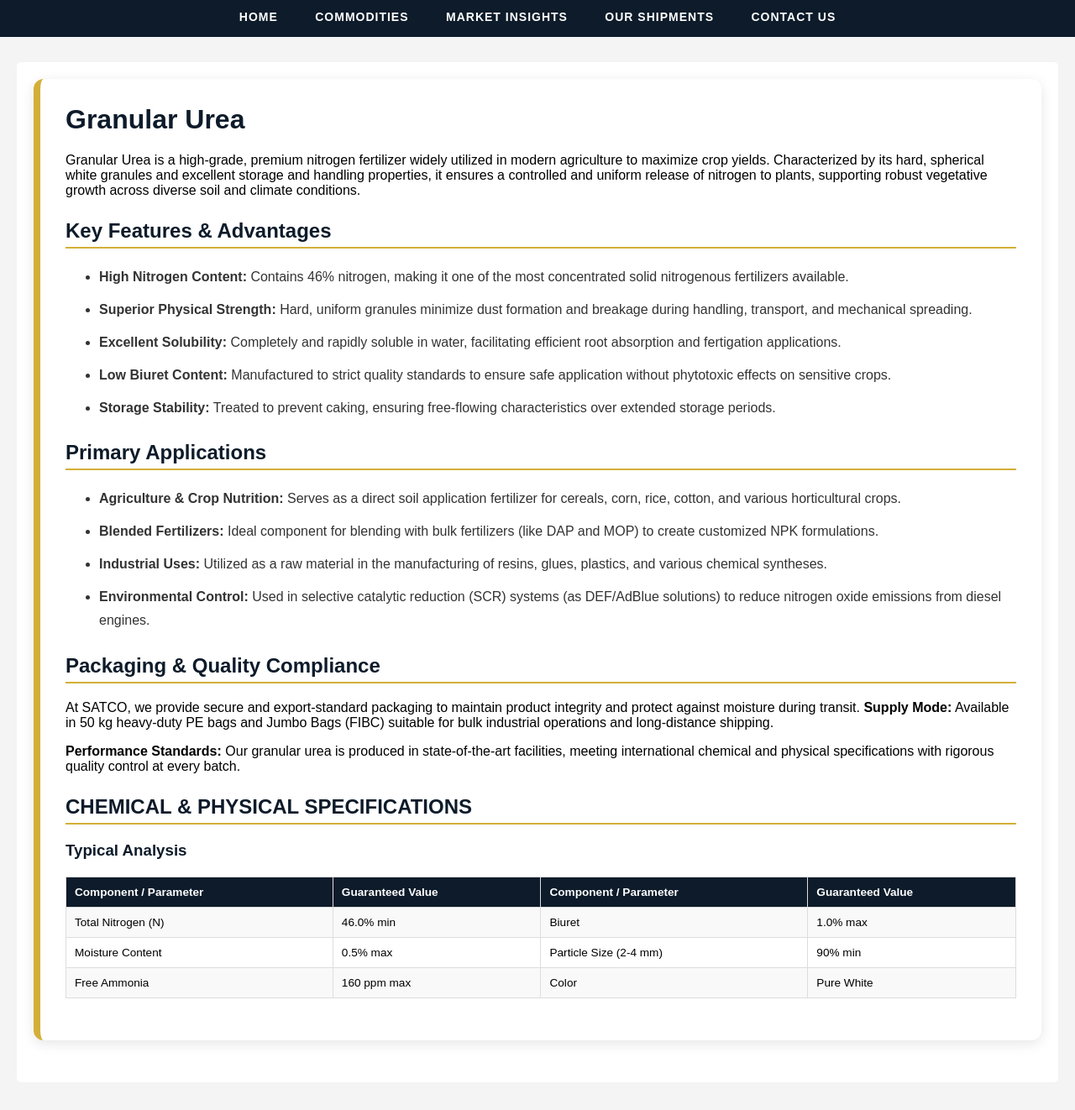
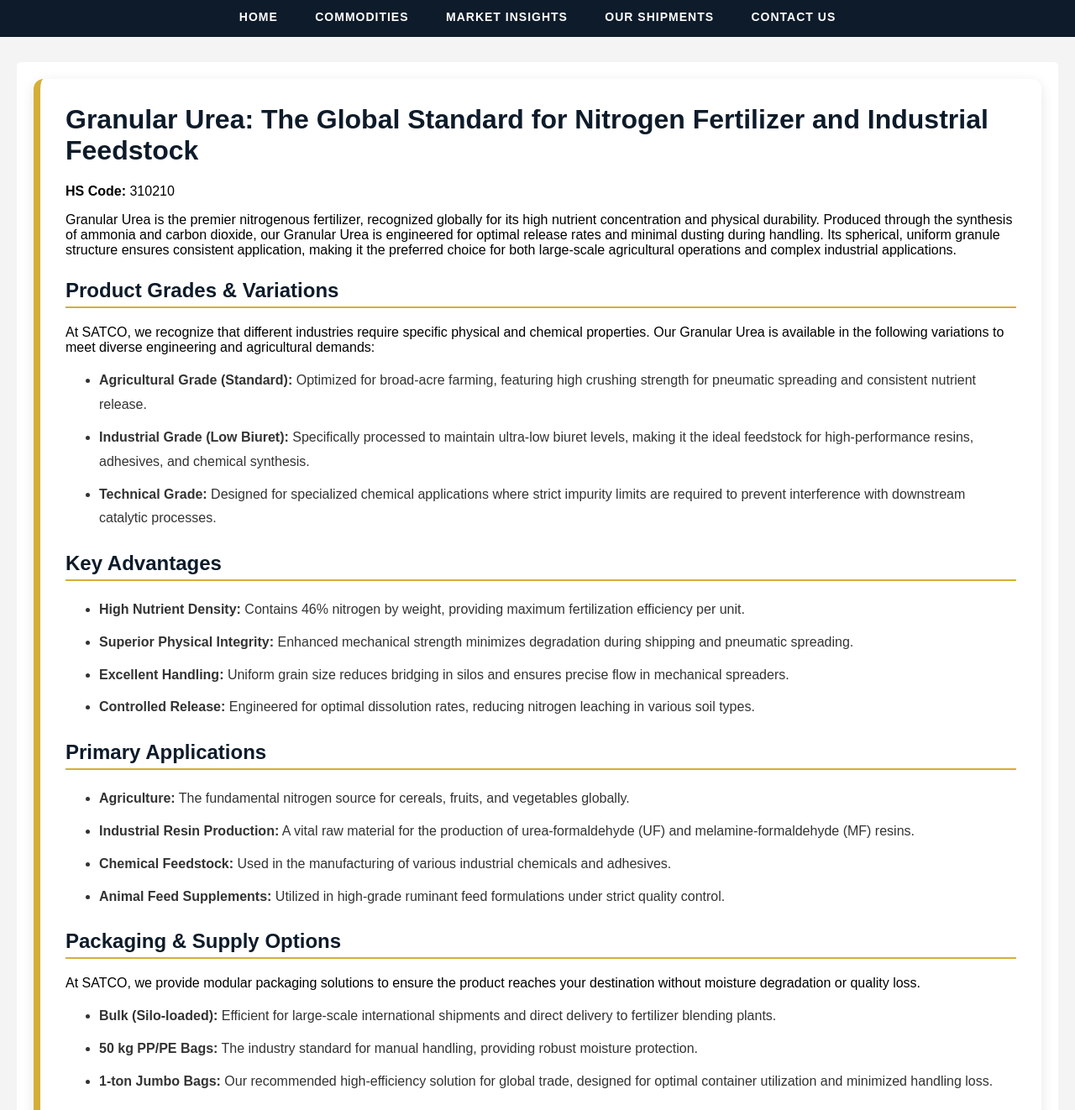
Before and after one commit to satco-petrochemical/satco-petrochemical.github.io, a Jekyll site: the page built from products/granular-urea/index.html, in a window 1280 px wide and 1400 px high, scrolled down 276 px, cut to the strip 78-1400 px from the top of the window. Shown: the whole strip at 84% size. Built offline with Jekyll 4.4.1, drawn with Linux system fonts in a browser that asks for light colours; some of the changed text lies outside the part shown.

Commit message:
Update index.html

```diff
--- a/products/granular-urea/index.html
+++ b/products/granular-urea/index.html
@@ -25,37 +25,62 @@
 </style>
 
 <div class="content-card">
-  <h1>Granular Urea</h1>
-  <p>Granular Urea is a high-grade, premium nitrogen fertilizer widely utilized in modern agriculture to maximize crop yields. Characterized by its hard, spherical white granules and excellent storage and handling properties, it ensures a controlled and uniform release of nitrogen to plants, supporting robust vegetative growth across diverse soil and climate conditions.</p>
+  <h1>Granular Urea: The Global Standard for Nitrogen Fertilizer and Industrial Feedstock</h1>
+  <p><b>HS Code:</b> 310210</p>
+  <p>Granular Urea is the premier nitrogenous fertilizer, recognized globally for its high nutrient concentration and physical durability. Produced through the synthesis of ammonia and carbon dioxide, our Granular Urea is engineered for optimal release rates and minimal dusting during handling. Its spherical, uniform granule structure ensures consistent application, making it the preferred choice for both large-scale agricultural operations and complex industrial applications.</p>
 
-  <h2>Key Features & Advantages</h2>
+  <h2>Product Grades & Variations</h2>
+  <p>At SATCO, we recognize that different industries require specific physical and chemical properties. Our Granular Urea is available in the following variations to meet diverse engineering and agricultural demands:</p>
   <ul>
-    <li><b>High Nitrogen Content:</b> Contains 46% nitrogen, making it one of the most concentrated solid nitrogenous fertilizers available.</li>
-    <li><b>Superior Physical Strength:</b> Hard, uniform granules minimize dust formation and breakage during handling, transport, and mechanical spreading.</li>
-    <li><b>Excellent Solubility:</b> Completely and rapidly soluble in water, facilitating efficient root absorption and fertigation applications.</li>
-    <li><b>Low Biuret Content:</b> Manufactured to strict quality standards to ensure safe application without phytotoxic effects on sensitive crops.</li>
-    <li><b>Storage Stability:</b> Treated to prevent caking, ensuring free-flowing characteristics over extended storage periods.</li>
+    <li><b>Agricultural Grade (Standard):</b> Optimized for broad-acre farming, featuring high crushing strength for pneumatic spreading and consistent nutrient release.</li>
+    <li><b>Industrial Grade (Low Biuret):</b> Specifically processed to maintain ultra-low biuret levels, making it the ideal feedstock for high-performance resins, adhesives, and chemical synthesis.</li>
+    <li><b>Technical Grade:</b> Designed for specialized chemical applications where strict impurity limits are required to prevent interference with downstream catalytic processes.</li>
+  </ul>
+
+  <h2>Key Advantages</h2>
+  <ul>
+    <li><b>High Nutrient Density:</b> Contains 46% nitrogen by weight, providing maximum fertilization efficiency per unit.</li>
+    <li><b>Superior Physical Integrity:</b> Enhanced mechanical strength minimizes degradation during shipping and pneumatic spreading.</li>
+    <li><b>Excellent Handling:</b> Uniform grain size reduces bridging in silos and ensures precise flow in mechanical spreaders.</li>
+    <li><b>Controlled Release:</b> Engineered for optimal dissolution rates, reducing nitrogen leaching in various soil types.</li>
   </ul>
 
   <h2>Primary Applications</h2>
   <ul>
-    <li><b>Agriculture & Crop Nutrition:</b> Serves as a direct soil application fertilizer for cereals, corn, rice, cotton, and various horticultural crops.</li>
-    <li><b>Blended Fertilizers:</b> Ideal component for blending with bulk fertilizers (like DAP and MOP) to create customized NPK formulations.</li>
-    <li><b>Industrial Uses:</b> Utilized as a raw material in the manufacturing of resins, glues, plastics, and various chemical syntheses.</li>
-    <li><b>Environmental Control:</b> Used in selective catalytic reduction (SCR) systems (as DEF/AdBlue solutions) to reduce nitrogen oxide emissions from diesel engines.</li>
+    <li><b>Agriculture:</b> The fundamental nitrogen source for cereals, fruits, and vegetables globally.</li>
+    <li><b>Industrial Resin Production:</b> A vital raw material for the production of urea-formaldehyde (UF) and melamine-formaldehyde (MF) resins.</li>
+    <li><b>Chemical Feedstock:</b> Used in the manufacturing of various industrial chemicals and adhesives.</li>
+    <li><b>Animal Feed Supplements:</b> Utilized in high-grade ruminant feed formulations under strict quality control.</li>
   </ul>
 
-  <h2>Packaging & Quality Compliance</h2>
-  <p>At SATCO, we provide secure and export-standard packaging to maintain product integrity and protect against moisture during transit. <b>Supply Mode:</b> Available in 50 kg heavy-duty PE bags and Jumbo Bags (FIBC) suitable for bulk industrial operations and long-distance shipping.</p>
-  <p><b>Performance Standards:</b> Our granular urea is produced in state-of-the-art facilities, meeting international chemical and physical specifications with rigorous quality control at every batch.</p>
+  <h2>Packaging & Supply Options</h2>
+  <p>At SATCO, we provide modular packaging solutions to ensure the product reaches your destination without moisture degradation or quality loss.</p>
+  <ul>
+    <li><b>Bulk (Silo-loaded):</b> Efficient for large-scale international shipments and direct delivery to fertilizer blending plants.</li>
+    <li><b>50 kg PP/PE Bags:</b> The industry standard for manual handling, providing robust moisture protection.</li>
+    <li><b>1-ton Jumbo Bags:</b> Our recommended high-efficiency solution for global trade, designed for optimal container utilization and minimized handling loss.</li>
+  </ul>
 
   <h2>CHEMICAL & PHYSICAL SPECIFICATIONS</h2>
 
-  <h3>Typical Analysis</h3>
+  <h3>1. CHEMICAL COMPOSITION</h3>
   <table>
-    <tr><th>Component / Parameter</th><th>Guaranteed Value</th><th>Component / Parameter</th><th>Guaranteed Value</th></tr>
-    <tr><td>Total Nitrogen (N)</td><td>46.0% min</td><td>Biuret</td><td>1.0% max</td></tr>
-    <tr><td>Moisture Content</td><td>0.5% max</td><td>Particle Size (2-4 mm)</td><td>90% min</td></tr>
-    <tr><td>Free Ammonia</td><td>160 ppm max</td><td>Color</td><td>Pure White</td></tr>
+    <tr><th>Description</th><th>Result</th><th>Standard Deviation</th><th>Standard Limitation</th></tr>
+    <tr><td>Nitrogen (N)</td><td>46.0%</td><td>± 0.2</td><td>Min 46.0%</td></tr>
+    <tr><td>Biuret</td><td>0.9%</td><td>± 0.1</td><td>Max 1.0%</td></tr>
+    <tr><td>Moisture</td><td>0.3%</td><td>± 0.1</td><td>Max 0.5%</td></tr>
+    <tr><td>Iron (Fe)</td><td>0.0005%</td><td>± 0.0001</td><td>Max 0.001%</td></tr>
   </table>
+
+  <h3>2. PHYSICAL ANALYSIS</h3>
+  <table>
+    <tr><th>Description</th><th>Result</th><th>Standard Deviation</th><th>Standard Limitation</th></tr>
+    <tr><td>Particle Size (2-4mm)</td><td>92%</td><td>± 2</td><td>Min 90%</td></tr>
+    <tr><td>Bulk Density (g/cm³)</td><td>0.75</td><td>± 0.02</td><td>N/A</td></tr>
+    <tr><td>Angle of Repose</td><td>32°</td><td>± 1</td><td>N/A</td></tr>
+    <tr><td>Crushing Strength (N)</td><td>35</td><td>± 3</td><td>Min 25</td></tr>
+  </table>
+
+  <h2>Call to Action</h2>
+  <p>For Technical Data Sheets (TDS) and current FOB/CFR pricing for bulk shipments, please contact the SATCO specialized sales team.</p>
 </div>
```
